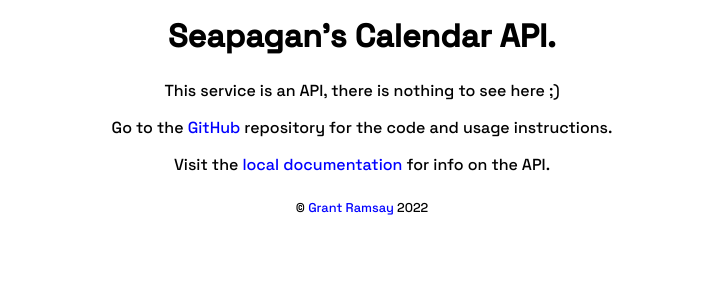
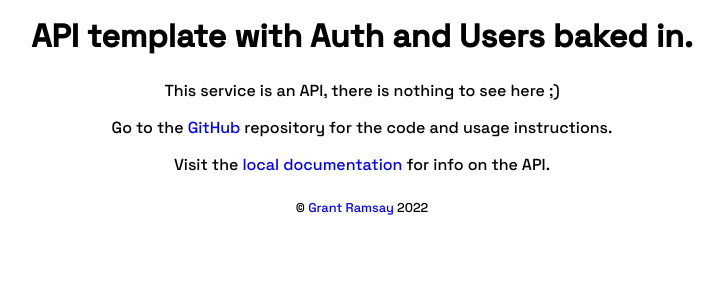
Before and after one commit to seapagan/fastapi-template, a Python web app: template templates/index.html in a window 1280 px wide. Shown: the top 300 px of the page, without its empty margins (278-1002 px from the left). Run offline with Jinja, Linux system fonts and the light colour scheme; the template is opened without the code that fills it, so the values that code supplies are empty.

Commit message:
make template non-specific
Signed-off-by: Grant Ramsay <seapagan@gmail.com>

```diff
--- a/templates/index.html
+++ b/templates/index.html
@@ -12,12 +12,12 @@
     />
     <link href="static/site.css" rel="stylesheet" />
     <base target="_blank" />
-    <title>Calendar API | Seapagan</title>
+    <title>API Template by Seapagan</title>
   </head>
 
   <body>
     <header>
-      <h1>Seapagan's Calendar API.</h1>
+      <h1>API template with Auth and Users baked in.</h1>
     </header>
     <main>
       <p>This service is an API, there is nothing to see here ;)</p>
```
Also changed, not shown: 1 other file.
